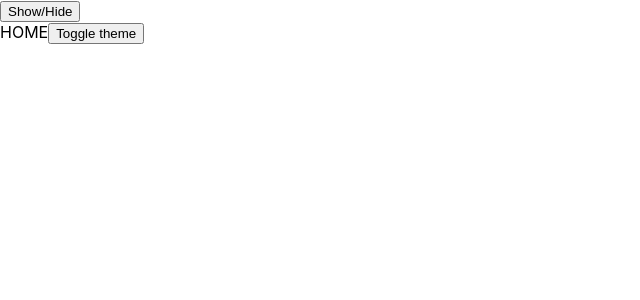
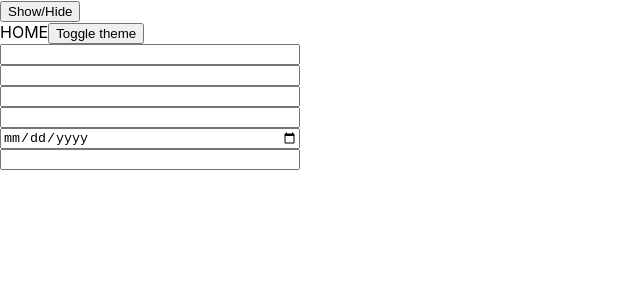
Before and after one commit to freshjs-fte/react-start, a React (Create React App) app: page / in a window 1280 px wide. Shown: the top 300 px of the page, without its empty margins (0-640 px from the left). Built offline with nearby package versions, Linux system fonts and the light colour scheme.

Commit message:
Use RegisterForm

```diff
--- a/src/components/Main/index.jsx
+++ b/src/components/Main/index.jsx
@@ -1,6 +1,7 @@
 import { useCallback, useContext, useMemo } from "react";
 import { ThemeContext } from "../../contexts";
 import nextTheme from "../../utils/nextTheme";
+import RegisterForm from "../forms/RegisterForm";
 import styles from "./Main.module.scss";
 
 function Main(props) {
@@ -19,6 +20,7 @@ function Main(props) {
     <div className={themeStyles}>
       HOME
       <button onClick={toggleThemeFunc}>Toggle theme</button>
+      <RegisterForm />
     </div>
   );
 }
```
